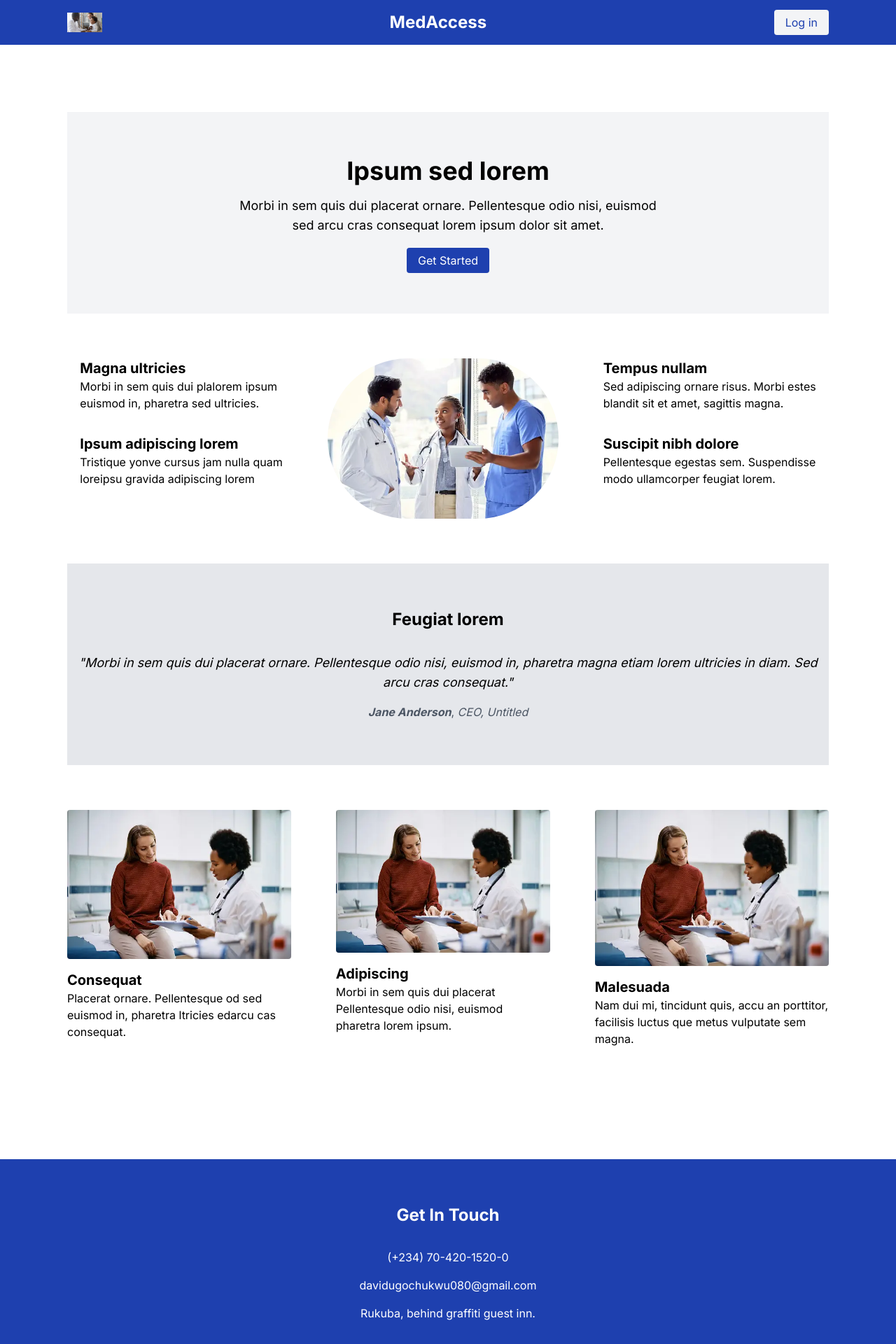
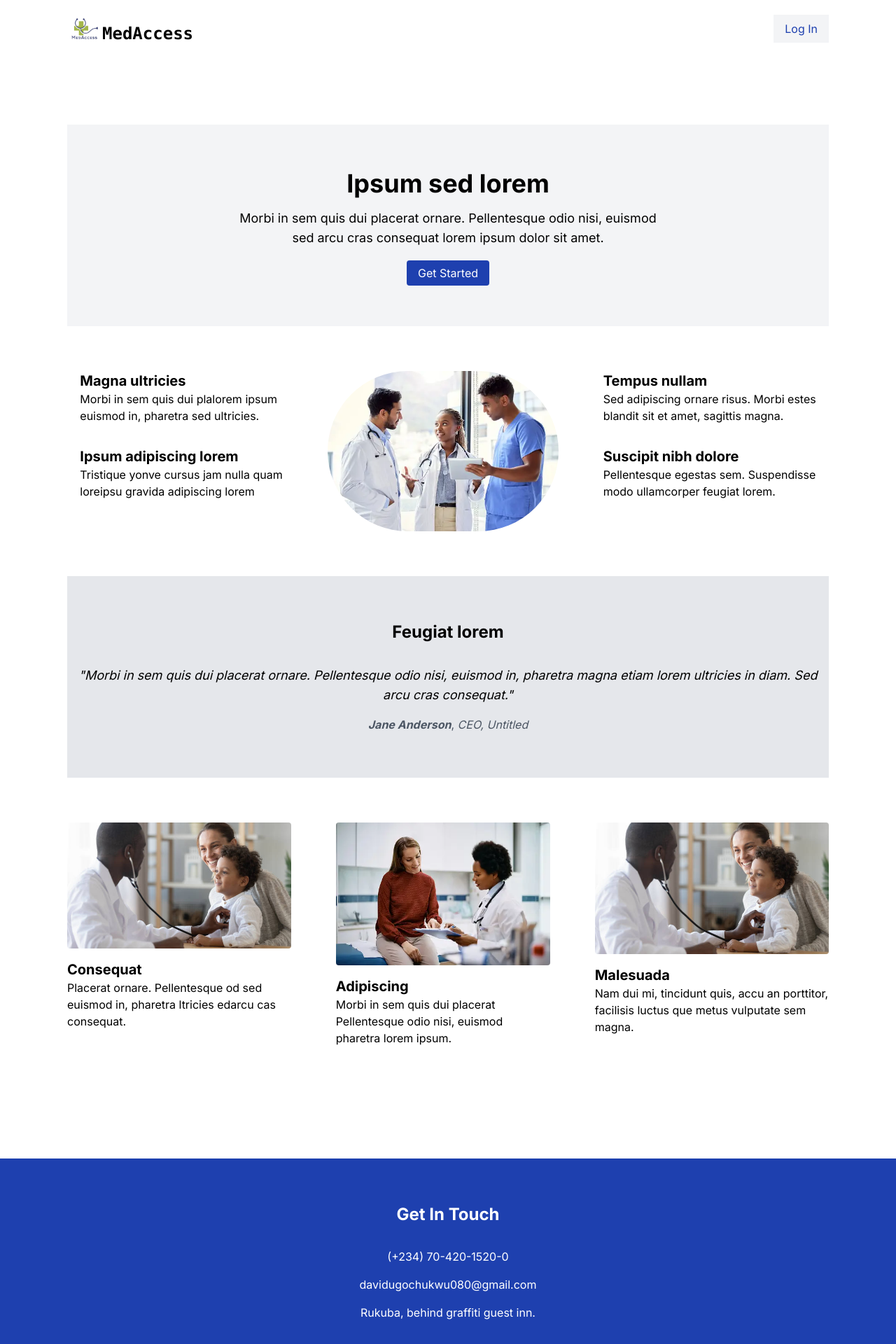
Before and after one commit to Okezedavid/MedAccess, a Next.js app: page / in a window 1280 px wide. Shown: the top 1920 px of the page at 70% size. Built offline with nearby package versions, Linux system fonts and the light colour scheme.

Commit message:
added animation using AOS

```diff
--- a/src/app/globals.css
+++ b/src/app/globals.css
@@ -17,7 +17,9 @@
 }
 
 body {
-
+  margin: 0;
+  padding: 0;
+  box-sizing: border-box;
 }
 
 @layer utilities {
@@ -25,3 +27,8 @@ body {
     text-wrap: balance;
   }
 }
+
+.footer-part {
+  position: relative;
+  margin-top: -30px;
+}
--- a/src/app/page.tsx
+++ b/src/app/page.tsx
@@ -1,111 +1,187 @@
-import pic1 from '../assets/imgs/pic1.jpg';
-import pic2 from '../assets/imgs/pic2.webp';
-import pic3 from '../assets/imgs/pic3.webp';
-import Image from 'next/image';
+"use client";
+import { useEffect } from "react";
+import AOS from "aos";
+import "aos/dist/aos.css";
+import pic1 from "../assets/imgs/pic1.jpg";
+import pic2 from "../assets/imgs/pic2.webp";
+import pic3 from "../assets/imgs/pic3.webp";
+import logo from "../assets/imgs/capstone logo.jpg";
+import Image from "next/image";
 
 export default function Home() {
+  useEffect(() => {
+    AOS.init({
+      duration: 1000, // animation duration in milliseconds
+      easing: 'ease-in-out', // easing function for the animations
+      once: true, // whether animation should happen only once - while scrolling down
+    });
+  }, []);
+
   return (
     <div className="flex flex-col min-h-screen">
-      <header id="header" className="w-full flex justify-between items-center py-4 px-6 md:px-24 bg-blue-800 text-white">
-        <nav className="left">
-          <Image src={pic1} alt="logo" width={50} height={50} />
-        </nav>
-        <nav className="middle">
-          <h1 className="text-2xl font-bold">MedAccess</h1>
+      <header
+        id="header"
+        className="w-full flex justify-between items-center py-4 px-6 md:px-24 text-black"
+        data-aos="fade-down"
+      >
+        <nav className="left flex">
+          <Image className="rounded-2xl" src={logo} alt="logo" width={50} height={50} />
+          <h1 className="text-2xl font-bold relative top-4 font-mono">MedAccess</h1>
         </nav>
         <nav className="right">
-          <a href="#" className="bg-gray-100 text-blue-800 py-2 px-4 rounded">Log in</a>
+          <button className="bg-gray-100 text-blue-800 py-2 px-4 hover:bg-blue-700 hover:text-gray-100">
+            Log In
+          </button>
         </nav>
       </header>
 
       <main className="flex-grow flex flex-col items-center justify-between p-6 md:p-24">
         {/* Banner */}
-        <section id="banner" className="w-full text-center py-16 bg-gray-100">
+        <section id="banner" className="w-full text-center py-16 bg-gray-100" data-aos="fade-up">
           <div className="content">
             <h1 className="text-4xl font-bold mb-4">Ipsum sed lorem</h1>
             <p className="text-lg mb-6">
-              Morbi in sem quis dui placerat ornare. Pellentesque odio nisi, euismod<br />sed arcu cras consequat lorem ipsum dolor sit amet.
+              Morbi in sem quis dui placerat ornare. Pellentesque odio nisi, euismod
+              <br />
+              sed arcu cras consequat lorem ipsum dolor sit amet.
             </p>
             <ul className="actions">
               <li>
-                <a href="#one" className="bg-blue-800 text-white py-2 px-4 rounded">Get Started</a>
+                <a
+                  href="#one"
+                  className="bg-blue-800 text-white py-2 px-4 rounded"
+                >
+                  Get Started
+                </a>
               </li>
             </ul>
           </div>
         </section>
 
         {/* One */}
-        <section id="one" className="wrapper py-16">
+        <section id="one" className="wrapper py-16" data-aos="fade-up">
           <div className="inner flex flex-col md:flex-row md:justify-between">
-            <div className="flex flex-col space-y-8 mb-8 md:mb-0 md:mr-8">
+            <div className="flex flex-col space-y-8 mb-8 md:mb-0 md:mr-8" data-aos="fade-right">
               <div>
                 <h3 className="text-xl font-bold">Magna ultricies</h3>
-                <p>Morbi in sem quis dui plalorem ipsum<br />euismod in, pharetra sed ultricies.</p>
+                <p>
+                  Morbi in sem quis dui plalorem ipsum
+                  <br />
+                  euismod in, pharetra sed ultricies.
+                </p>
               </div>
               <div>
                 <h3 className="text-xl font-bold">Ipsum adipiscing lorem</h3>
-                <p>Tristique yonve cursus jam nulla quam<br />loreipsu gravida adipiscing lorem</p>
+                <p>
+                  Tristique yonve cursus jam nulla quam
+                  <br />
+                  loreipsu gravida adipiscing lorem
+                </p>
               </div>
             </div>
-            <div className="flex-item image fit round mb-8 md:mb-0 md:mx-8">
-              <Image src={pic2} alt="img" width={330} height={330} className="rounded-full" />
+            <div className="flex-item image fit round mb-8 md:mb-0 md:mx-8" data-aos="fade-left">
+              <Image
+                src={pic2}
+                alt="img"
+                width={330}
+                height={330}
+                className="rounded-full"
+              />
             </div>
-            <div className="flex flex-col space-y-8 md:ml-8">
+            <div className="flex flex-col space-y-8 md:ml-8" data-aos="fade-right">
               <div>
                 <h3 className="text-xl font-bold">Tempus nullam</h3>
-                <p>Sed adipiscing ornare risus. Morbi estes<br />blandit sit et amet, sagittis magna.</p>
+                <p>
+                  Sed adipiscing ornare risus. Morbi estes
+                  <br />
+                  blandit sit et amet, sagittis magna.
+                </p>
               </div>
               <div>
                 <h3 className="text-xl font-bold">Suscipit nibh dolore</h3>
-                <p>Pellentesque egestas sem. Suspendisse<br />modo ullamcorper feugiat lorem.</p>
+                <p>
+                  Pellentesque egestas sem. Suspendisse
+                  <br />
+                  modo ullamcorper feugiat lorem.
+                </p>
               </div>
             </div>
           </div>
         </section>
 
         {/* Two */}
-        <section id="two" className="wrapper style1 special py-16 bg-gray-200">
+        <section id="two" className="wrapper style1 special py-16 bg-gray-200" data-aos="fade-up">
           <div className="inner text-center">
             <h2 className="text-2xl font-bold mb-8">Feugiat lorem</h2>
             <figure>
               <blockquote className="text-lg italic mb-4">
-                &quot;Morbi in sem quis dui placerat ornare. Pellentesque odio nisi, euismod in, pharetra magna etiam lorem ultricies in diam. Sed arcu cras consequat.&quot;
+                &quot;Morbi in sem quis dui placerat ornare. Pellentesque odio
+                nisi, euismod in, pharetra magna etiam lorem ultricies in diam.
+                Sed arcu cras consequat.&quot;
               </blockquote>
               <footer className="text-gray-600">
-                <cite className="author font-bold">Jane Anderson</cite>, <cite className="company">CEO, Untitled</cite>
+                <cite className="author font-bold">Jane Anderson</cite>,{" "}
+                <cite className="company">CEO, Untitled</cite>
               </footer>
             </figure>
           </div>
         </section>
 
         {/* Three */}
-        <section id="three" className="wrapper py-16">
+        <section id="three" className="wrapper py-16" data-aos="fade-up">
           <div className="inner flex flex-col md:flex-row md:justify-between">
-            <div className="flex-item box mb-8 md:mb-0 md:mr-8">
+            <div className="flex-item box mb-8 md:mb-0 md:mr-8" data-aos="fade-right">
               <div className="image fit mb-4">
-                <Image src={pic3} alt="" width={418} height={200} className="rounded" />
+                <Image
+                  src={pic1}
+                  alt=""
+                  width={418}
+                  height={200}
+                  className="rounded"
+                />
               </div>
               <div className="content">
                 <h3 className="text-xl font-bold">Consequat</h3>
-                <p>Placerat ornare. Pellentesque od sed euismod in, pharetra ltricies edarcu cas consequat.</p>
+                <p>
+                  Placerat ornare. Pellentesque od sed euismod in, pharetra
+                  ltricies edarcu cas consequat.
+                </p>
               </div>
             </div>
-            <div className="flex-item box mb-8 md:mb-0 md:mx-8">
+            <div className="flex-item box mb-8 md:mb-0 md:mx-8" data-aos="fade-left">
               <div className="image fit mb-4">
-                <Image src={pic3} alt="" width={418} height={200} className="rounded" />
+                <Image
+                  src={pic3}
+                  alt=""
+                  width={418}
+                  height={200}
+                  className="rounded"
+                />
               </div>
               <div className="content">
                 <h3 className="text-xl font-bold">Adipiscing</h3>
-                <p>Morbi in sem quis dui placerat Pellentesque odio nisi, euismod pharetra lorem ipsum.</p>
+                <p>
+                  Morbi in sem quis dui placerat Pellentesque odio nisi, euismod
+                  pharetra lorem ipsum.
+                </p>
               </div>
             </div>
-            <div className="flex-item box md:ml-8">
+            <div className="flex-item box md:ml-8" data-aos="fade-right">
               <div className="image fit mb-4">
-                <Image src={pic3} alt="" width={418} height={200} className="rounded" />
+                <Image
+                  src={pic1}
+                  alt=""
+                  width={418}
+                  height={200}
+                  className="rounded"
+                />
               </div>
               <div className="content">
                 <h3 className="text-xl font-bold">Malesuada</h3>
-                <p>Nam dui mi, tincidunt quis, accu an porttitor, facilisis luctus que metus vulputate sem magna.</p>
+                <p>
+                  Nam dui mi, tincidunt quis, accu an porttitor, facilisis
+                  luctus que metus vulputate sem magna.
+                </p>
               </div>
             </div>
           </div>
@@ -113,26 +189,38 @@ export default function Home() {
       </main>
 
       {/* Footer */}
-      <footer id="footer" className="w-full py-16 bg-blue-800 text-white mt-auto">
-        <div className="inner text-center">
+      <footer
+        id="footer"
+        className="w-full py-16 bg-blue-800 text-white mt-auto" data-aos="fade-up"
+      >
+        <div className="inner flex text-center md:block">
           <h2 className="text-2xl font-bold mb-8">Get In Touch</h2>
           <ul className="actions space-y-4">
             <li>
-              <span className="icon fa-phone"></span> <a href="tel:+2347042015200" className="hover:underline">(+234) 70-420-1520-0</a>
+              <span className="icon fa-phone"></span>{" "}
+              <a href="tel:+2347042015200" className="hover:underline">
+                (+234) 70-420-1520-0
+              </a>
             </li>
             <li>
-              <span className="icon fa-envelope"></span> <a href="mailto:davidugochukwu080@gmail.com" className="hover:underline">davidugochukwu080@gmail.com</a>
+              <span className="icon fa-envelope"></span>{" "}
+              <a
+                href="mailto:davidugochukwu080@gmail.com"
+                className="hover:underline"
+              >
+                davidugochukwu080@gmail.com
+              </a>
             </li>
             <li>
-              <span className="icon fa-map-marker"></span> Rukuba, behind graffiti guest inn.
+              <span className="icon fa-map-marker"></span> Rukuba, behind
+              graffiti guest inn.
             </li>
           </ul>
         </div>
+        <div className=" footer-part w-full text-left py-4 text-white relative top-16 px-8">
+          <p>2024 David's Website. All rights Reserved</p>
+        </div>
       </footer>
-
-      {/* <div className="w-full text-center py-4 bg-blue-900 text-white">
-        <p>&copy; 2024 David's Website. All rights Reserved</p>
-      </div> */}
     </div>
   );
 }
```
Also changed, not shown: package.json (+7 -5 lines), src/assets/imgs/capstone logo.jpg (added), 1 other file (tests, documents, lock files or other folders).
